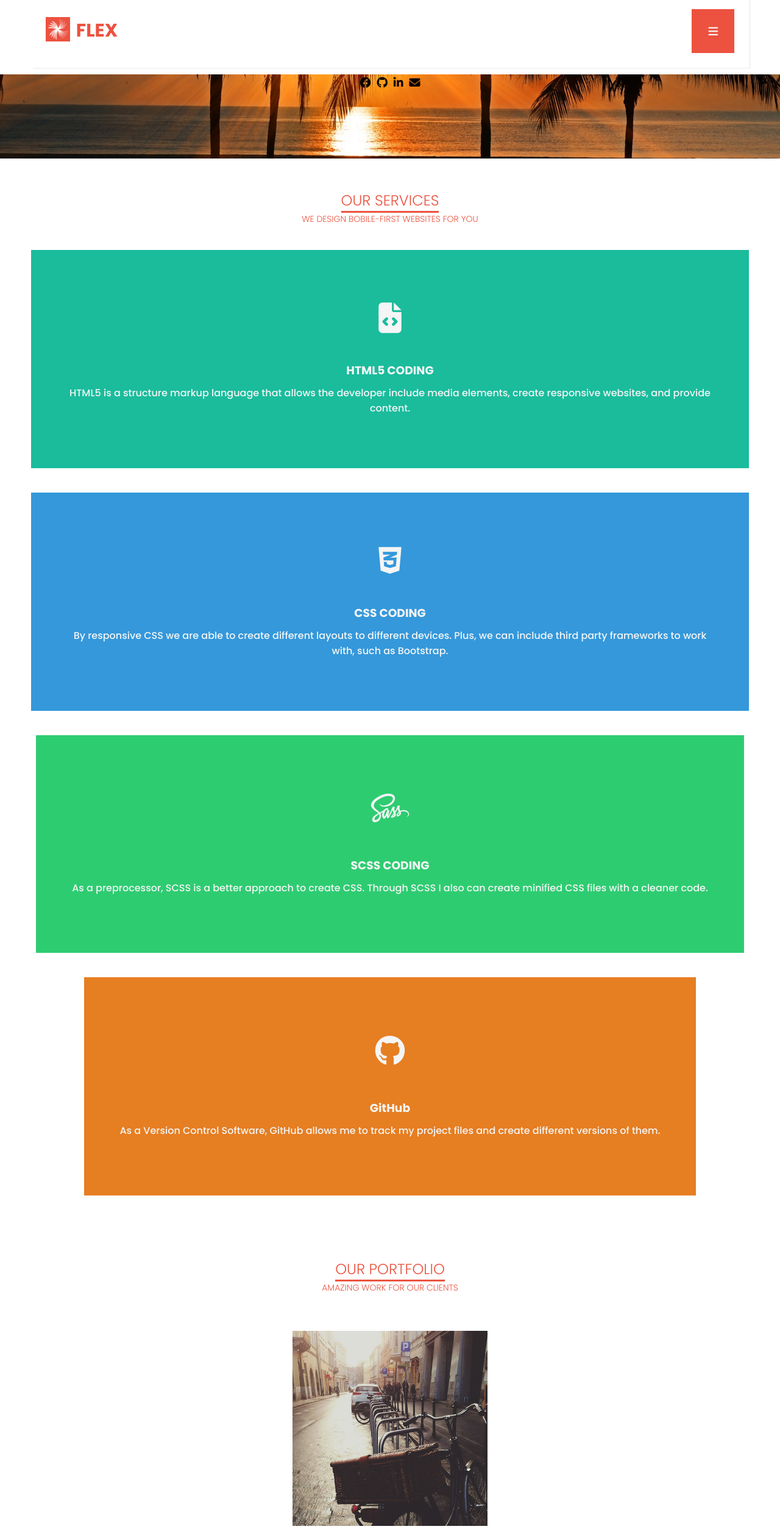
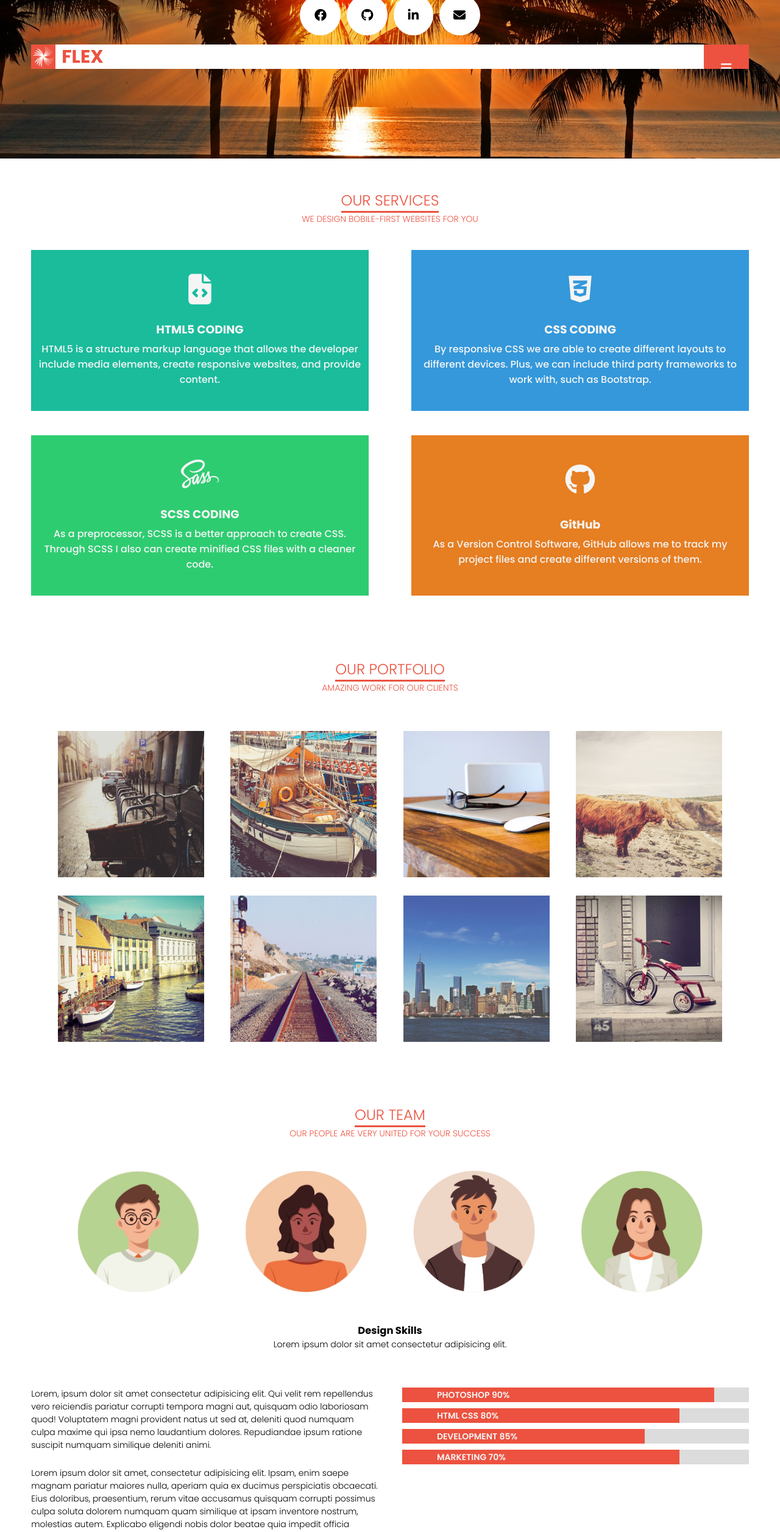
Before and after one commit to gfreitasTamwood/flex-scss, a plain HTML site: page index.html in a window 1280 px wide. Shown: the part 60-2573 px from the top of the page at 61% size. Drawn offline with nearby package versions, Linux system fonts and the light colour scheme; files that its build step writes are made by us from their sources.

Commit message:
Tablet: Section is done

```diff
--- a/scss/devices/_mobile.scss
+++ b/scss/devices/_mobile.scss
@@ -30,7 +30,6 @@
             display: flex;
             column-gap: 10px;
             justify-content: center;
-
         }
 
         h1 {
@@ -55,6 +54,7 @@
         align-items: center;
         box-shadow: 3px 2px #f6f4f4;
         padding: 2%;
+        background-color: white;
     }
 
     nav > ul {
--- /dev/null
+++ b/scss/devices/_tablet.scss
@@ -0,0 +1,146 @@
+@media (min-width: 600px) {
+
+    header {
+        > article {
+            flex-direction: column;
+            background-color: unset;
+        }
+
+        div {
+            align-items: center;
+        }
+
+        [class^="fa-"] {
+            padding: 2%;
+            border-radius: 50%;
+            background-color: white;
+            font-size: 20px;
+        }
+
+        [class*="fa-bars"] {
+            background-color: $defaultColor;
+            border-radius: 0%;
+            padding: 3%;
+            max-width: 5vh;
+            max-height: 5vh;
+        }
+    }
+
+    nav {
+        padding: 0;
+        box-shadow: none;
+        height: 5vh;
+    }
+
+    details {
+        height: 100%;
+        overflow: hidden;
+    }
+
+    details[open] {
+        overflow: visible;
+    }
+
+    .services {
+        > article:nth-child(2) {
+            flex-direction: row;
+            flex-wrap: wrap;
+            justify-content: space-between;
+        }
+
+        aside {
+            width: 45%;
+            padding: 1%;
+            row-gap: 0px;
+        }
+
+        div {
+            row-gap: 5px;
+        }
+    }
+
+    %gallery-pic {
+        width: 30vh;
+        height: 30vh;
+    }
+
+    .pics {
+        flex-direction: row;
+        flex-wrap: wrap;
+        justify-content: space-evenly;
+
+        > aside:nth-child(odd),
+        > aside:nth-child(even){
+            @extend %gallery-pic;
+        }
+    }
+
+    %profile-pic {
+        width: 25vh;
+        height: 25vh;
+    }
+
+    .profiles {
+        flex-wrap: wrap;
+        flex-direction: row;
+        justify-content: space-evenly;
+
+        > aside:nth-child(1) {
+            @extend %profile-pic;
+        }
+
+        > aside:nth-child(2) {
+            @extend %profile-pic;
+        }
+
+        > aside:nth-child(3) {
+            @extend %profile-pic;
+        }
+
+        > aside:nth-child(4) {
+            @extend %profile-pic;
+        }
+    }
+
+    .design-skills {
+        > div:nth-child(2) {
+            flex-direction: row;
+            justify-content: space-between;
+            align-items: unset;
+            column-gap: 40px;
+        }
+    }
+
+    .skill-description {
+        width: 50%;
+    }
+
+    .progress-bar {
+        width: 50%;
+        span {
+            height: 3vh;
+        }
+    }
+
+    .contact {
+
+        > article:nth-child(2) {
+            flex-direction: row;
+            justify-content: space-between;
+
+            > article {
+                width: 100%;
+            }
+        }
+
+        form {
+            width: 80%;
+            align-items: flex-end;
+        }
+
+        p {
+            width: 90%;
+            text-align: justify;
+        }
+    }
+}
--- a/scss/style.scss
+++ b/scss/style.scss
@@ -2,3 +2,4 @@
 @import 'normalize';
 @import 'mixins';
 @import 'devices/mobile';
+@import 'devices/tablet';
```
